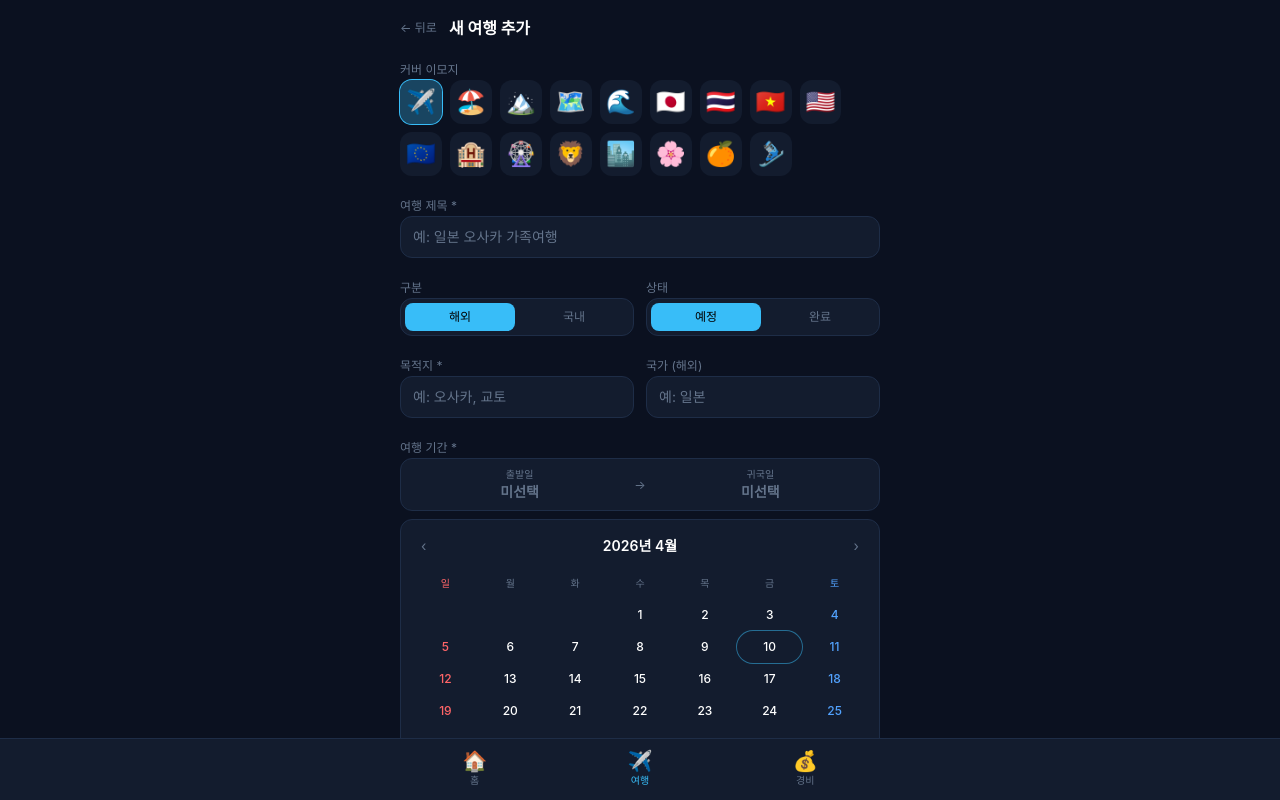
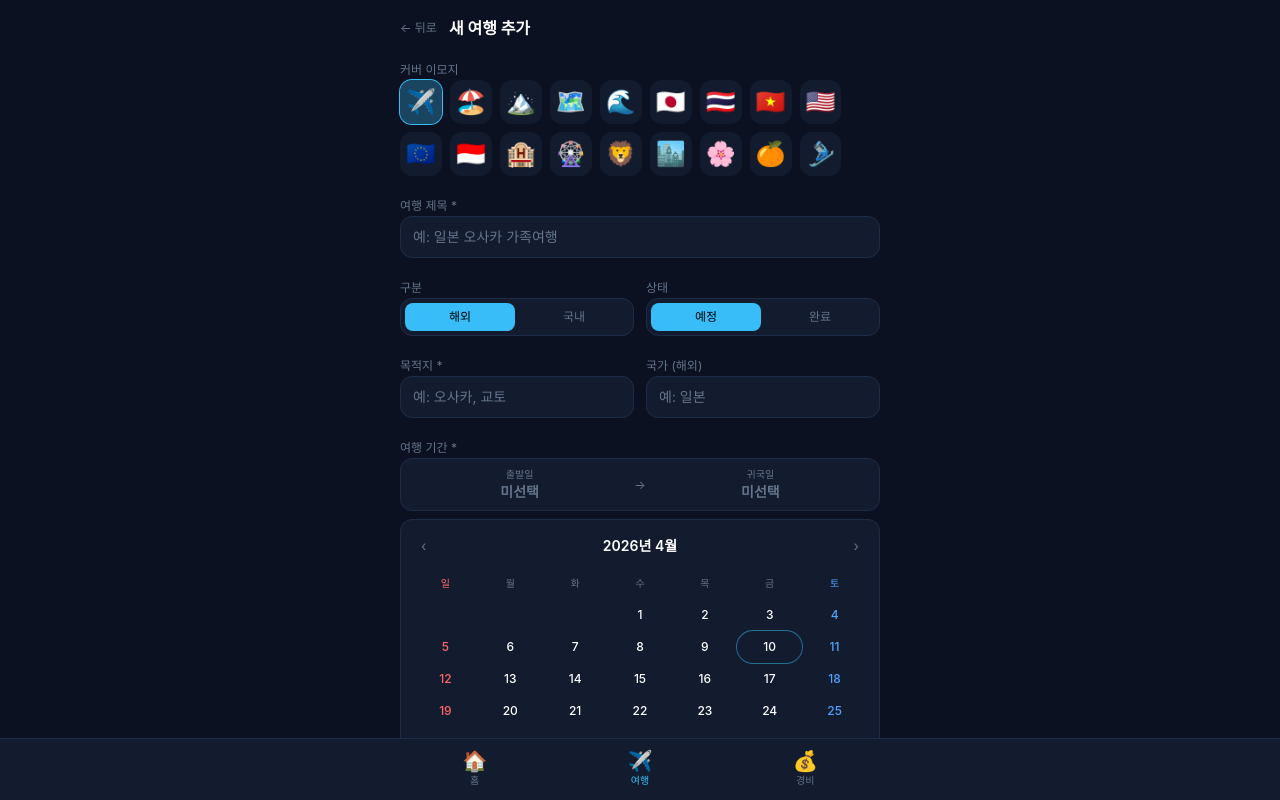
Before and after one commit to manner205/travel-manager, a Next.js app: page /trips/new in a window 1280 px wide. Shown: the top 800 px of the page. Built offline with nearby package versions, Linux system fonts and the light colour scheme; no server answers.

Commit message:
feat: 커버 이모지에 인도네시아 국기 추가

```diff
--- a/src/app/trips/[id]/edit/page.tsx
+++ b/src/app/trips/[id]/edit/page.tsx
@@ -6,7 +6,7 @@ import { getTripById, updateTrip } from "@/lib/db";
 import { TripType, TripStatus } from "@/types/travel";
 import DateRangePicker from "@/components/DateRangePicker";
 
-const EMOJIS = ["✈️","🏖️","🏔️","🗺️","🌊","🇯🇵","🇹🇭","🇻🇳","🇺🇸","🇪🇺","🏨","🎡","🦁","🏙️","🌸","🍊","🎿"];
+const EMOJIS = ["✈️","🏖️","🏔️","🗺️","🌊","🇯🇵","🇹🇭","🇻🇳","🇺🇸","🇪🇺","🇮🇩","🏨","🎡","🦁","🏙️","🌸","🍊","🎿"];
 
 export default function EditTripPage({ params }: { params: Promise<{ id: string }> }) {
   const { id } = use(params);
--- a/src/app/trips/new/page.tsx
+++ b/src/app/trips/new/page.tsx
@@ -6,7 +6,7 @@ import { createTrip } from "@/lib/db";
 import { TripType, TripStatus, ExpenseCategory } from "@/types/travel";
 import DateRangePicker from "@/components/DateRangePicker";
 
-const EMOJIS = ["✈️","🏖️","🏔️","🗺️","🌊","🇯🇵","🇹🇭","🇻🇳","🇺🇸","🇪🇺","🏨","🎡","🦁","🏙️","🌸","🍊","🎿"];
+const EMOJIS = ["✈️","🏖️","🏔️","🗺️","🌊","🇯🇵","🇹🇭","🇻🇳","🇺🇸","🇪🇺","🇮🇩","🏨","🎡","🦁","🏙️","🌸","🍊","🎿"];
 
 export default function NewTripPage() {
   const router = useRouter();
```
